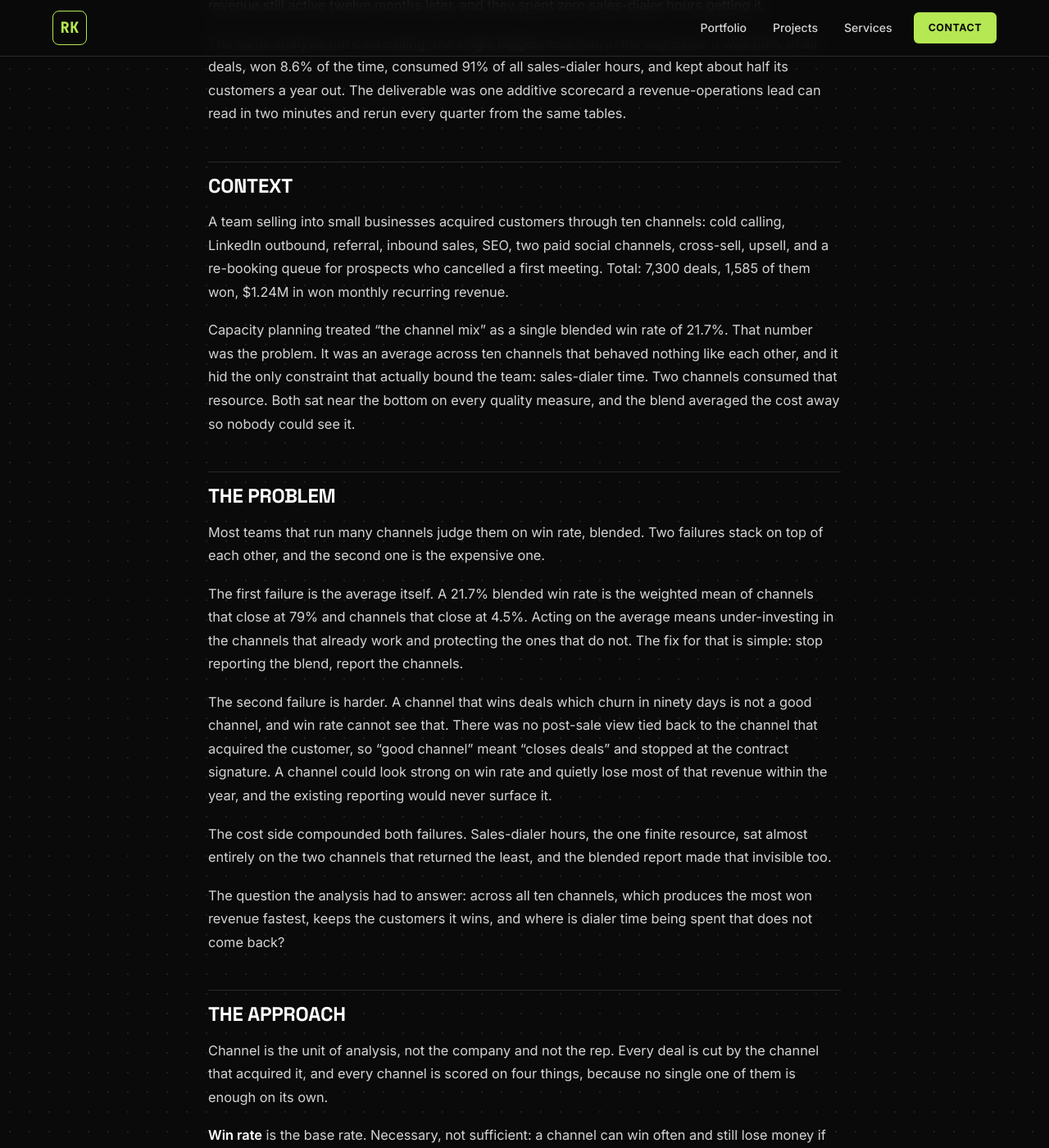
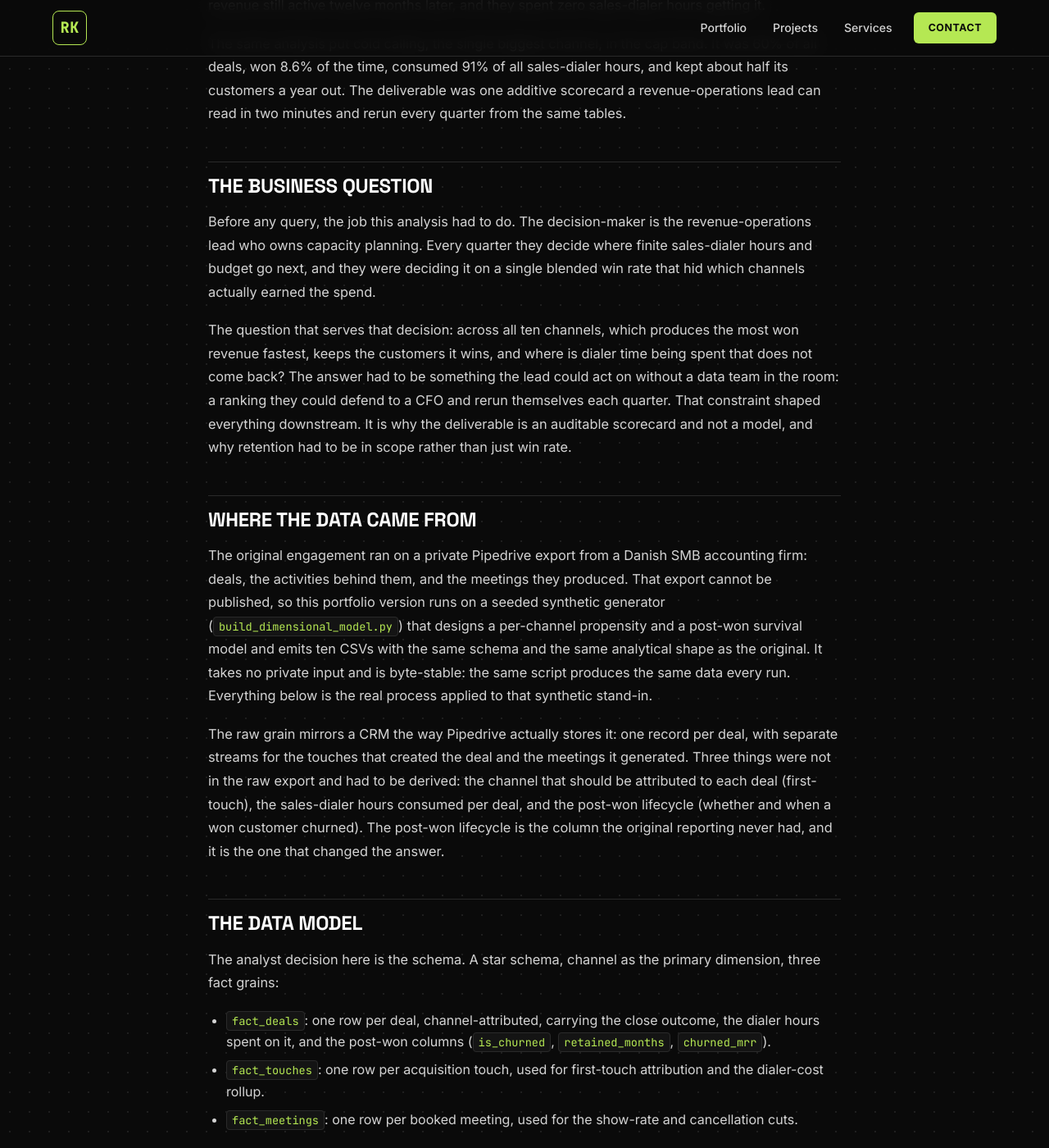
Before and after one commit to rasmuskampmann1998/rasmuskampmann.com, a Jekyll site: the page built from _projects/02-channel-performance.md, in a window 1280 px wide and 1400 px high, scrolled down 1200 px. Shown: the whole window at 82% size. Built offline with Jekyll 4.4.1, drawn with Linux system fonts in a browser that asks for light colours; some of the changed text lies outside the part shown.

Commit message:
Channel Performance: show the full analyst process
Was a findings report. Now walks the process a hiring reviewer reads
for: the business question as a job-to-be-done, where the data came
from, the star-schema model as a decision, and the validation gates,
all before the findings. Adds a per-step tools table. Charts and
numbers unchanged; synthetic disclosed once; honesty rails intact.

Co-Authored-By: Claude Opus 4.7 <noreply@anthropic.com>

```diff
--- a/_projects/02-channel-performance.md
+++ b/_projects/02-channel-performance.md
@@ -14,7 +14,7 @@ github_url: https://github.com/rasmuskampmann1998/rasmus-kampmann-case-studies/t
 
 A sales team ran ten acquisition channels and reported them as one blended win rate. The blend looked healthy. Underneath it the channels were not one thing: win rates from 4.5% to 79%, time-to-won from a week to a month, and post-sale retention from roughly 50% to 96%. Averaging them hid which channels earned their cost and which burned it.
 
-This is a channel-level analysis with a post-sale axis most channel reporting skips. It asks two questions, not one: which channel wins, and whether the customers it wins stay. The figures here are synthetic, generated from a seeded model that reproduces the shape of a real Pipedrive engagement whose data cannot be published. The method is the point.
+This case study walks the whole analyst process, not only the answer. It covers the decision it had to serve, where the data came from, how it was modelled and validated, then the analysis and the call. The figures are synthetic, generated from a seeded model that reproduces the shape of a real Pipedrive engagement whose data cannot be published. The method is the point.
 
 Want the schema, the scorecard rule, and the Power BI model: see the [GitHub case study]({{ page.github_url }}).
 
@@ -24,27 +24,41 @@ One number reframes the whole mix: five warm channels were 21% of deals but 78%
 
 The same analysis put cold calling, the single biggest channel, in the cap band. It was 60% of all deals, won 8.6% of the time, consumed 91% of all sales-dialer hours, and kept about half its customers a year out. The deliverable was one additive scorecard a revenue-operations lead can read in two minutes and rerun every quarter from the same tables.
 
-## Context
+## The business question
 
-A team selling into small businesses acquired customers through ten channels: cold calling, LinkedIn outbound, referral, inbound sales, SEO, two paid social channels, cross-sell, upsell, and a re-booking queue for prospects who cancelled a first meeting. Total: 7,300 deals, 1,585 of them won, $1.24M in won monthly recurring revenue.
+Before any query, the job this analysis had to do. The decision-maker is the revenue-operations lead who owns capacity planning. Every quarter they decide where finite sales-dialer hours and budget go next, and they were deciding it on a single blended win rate that hid which channels actually earned the spend.
 
-Capacity planning treated "the channel mix" as a single blended win rate of 21.7%. That number was the problem. It was an average across ten channels that behaved nothing like each other, and it hid the only constraint that actually bound the team: sales-dialer time. Two channels consumed that resource. Both sat near the bottom on every quality measure, and the blend averaged the cost away so nobody could see it.
+The question that serves that decision: across all ten channels, which produces the most won revenue fastest, keeps the customers it wins, and where is dialer time being spent that does not come back? The answer had to be something the lead could act on without a data team in the room: a ranking they could defend to a CFO and rerun themselves each quarter. That constraint shaped everything downstream. It is why the deliverable is an auditable scorecard and not a model, and why retention had to be in scope rather than just win rate.
 
-## The problem
+## Where the data came from
 
-Most teams that run many channels judge them on win rate, blended. Two failures stack on top of each other, and the second one is the expensive one.
+The original engagement ran on a private Pipedrive export from a Danish SMB accounting firm: deals, the activities behind them, and the meetings they produced. That export cannot be published, so this portfolio version runs on a seeded synthetic generator (`build_dimensional_model.py`) that designs a per-channel propensity and a post-won survival model and emits ten CSVs with the same schema and the same analytical shape as the original. It takes no private input and is byte-stable: the same script produces the same data every run. Everything below is the real process applied to that synthetic stand-in.
 
-The first failure is the average itself. A 21.7% blended win rate is the weighted mean of channels that close at 79% and channels that close at 4.5%. Acting on the average means under-investing in the channels that already work and protecting the ones that do not. The fix for that is simple: stop reporting the blend, report the channels.
+The raw grain mirrors a CRM the way Pipedrive actually stores it: one record per deal, with separate streams for the touches that created the deal and the meetings it generated. Three things were not in the raw export and had to be derived: the channel that should be attributed to each deal (first-touch), the sales-dialer hours consumed per deal, and the post-won lifecycle (whether and when a won customer churned). The post-won lifecycle is the column the original reporting never had, and it is the one that changed the answer.
 
-The second failure is harder. A channel that wins deals which churn in ninety days is not a good channel, and win rate cannot see that. There was no post-sale view tied back to the channel that acquired the customer, so "good channel" meant "closes deals" and stopped at the contract signature. A channel could look strong on win rate and quietly lose most of that revenue within the year, and the existing reporting would never surface it.
+## The data model
 
-The cost side compounded both failures. Sales-dialer hours, the one finite resource, sat almost entirely on the two channels that returned the least, and the blended report made that invisible too.
+The analyst decision here is the schema. A star schema, channel as the primary dimension, three fact grains:
 
-The question the analysis had to answer: across all ten channels, which produces the most won revenue fastest, keeps the customers it wins, and where is dialer time being spent that does not come back?
+- `fact_deals`: one row per deal, channel-attributed, carrying the close outcome, the dialer hours spent on it, and the post-won columns (`is_churned`, `retained_months`, `churned_mrr`).
+- `fact_touches`: one row per acquisition touch, used for first-touch attribution and the dialer-cost rollup.
+- `fact_meetings`: one row per booked meeting, used for the show-rate and cancellation cuts.
+
+Seven conformed dimensions hang off those facts: date, channel, campaign, company, rep, stage, lost reason. Channel is the primary axis because the question is a channel question; making it a dimension rather than a column on the deal is what lets every measure be cut by channel without rewriting a query each time. Relationships are single-direction, one row per deal, and `dim_campaign` is deliberately not joined to `dim_channel` because that would snowflake the schema and channel context already arrives through `fact_deals`. Small modelling choices like that are the difference between a model a revenue lead can extend and one only its author can.
+
+## Cleaning and validation
+
+This is the half of the work that decides whether the conclusion holds, and the half a findings report skips. The whole analysis turns on attributing each deal to one channel, so three things had to be true before any chart was drawn.
+
+A dangling channel key would silently drop deals from a rollup and bias the ranking toward whichever channel kept its keys clean, so I joined every foreign key in the fact tables back to its dimension in DuckDB and required zero orphans, including the post-won `churn_date_key`. It came back clean; if it had not, the win-rate cliff could have been an artefact of lost rows rather than a real split.
+
+A deal with three meetings must count as one deal, not three, or every channel that books more meetings looks like it wins more revenue. The touch and meeting streams stay at their own grain and roll up before they reach the deal grain, so revenue is counted once per deal and the dialer-cost rollup is not inflated by chatty channels.
+
+The last gate is the one that catches the silent error: the scorecard quoted a number, and the rule that produced the band had to agree with it. A single verification script recomputes every figure in this write-up, the dashboard, and the scorecard straight from the CSVs, and recomputes the band assignments from the same rule, so the headline and the logic behind it cannot drift apart. If a measure moves, the script fails before the chart ships, not after a reviewer asks where the number came from.
 
 ## The approach
 
-Channel is the unit of analysis, not the company and not the rep. Every deal is cut by the channel that acquired it, and every channel is scored on four things, because no single one of them is enough on its own.
+Channel is the unit of analysis. Every deal is cut by the channel that acquired it, and every channel is scored on four things, because no single one of them is enough on its own.
 
 **Win rate** is the base rate. Necessary, not sufficient: a channel can win often and still lose money if those wins leave.
 
@@ -54,7 +68,7 @@ Channel is the unit of analysis, not the company and not the rep. Every deal is
 
 **Retention** is the post-sale axis, and it is the one that changed the verdict. Share of won customers still active at twelve months, and net revenue retention, both tied back to the acquiring channel. This is the half of the picture win rate cannot show.
 
-These four collapse into one additive score, then into four action bands: scale, maintain, cap, kill. The score is a rule, not a model, deliberately. A model would be more precise and less useful here, because nobody on the revenue team could audit it or rebuild it next quarter. Every point the rule assigns is traceable to a number in the dimensional tables, and a verification step recomputes the whole thing from the data so the scorecard and the rule that produced it cannot drift apart.
+These four collapse into one additive score, then into four action bands: scale, maintain, cap, kill. The score is a rule, not a model, deliberately. A model would be more precise and less useful here, because nobody on the revenue team could audit it or rebuild it next quarter. Every point the rule assigns is traceable to a number in the dimensional tables.
 
 ## The findings
 
@@ -112,6 +126,17 @@ The first pass had no post-sale axis at all. The word "churn" was in the write-u
 
 The smallest channel, re-bookings, has only fourteen won customers. Its retention number is too thin to carry a recommendation, so the kill verdict rests on its 4.5% win rate over 312 deals, not on the fourteen-row retention figure, and it is flagged as small-sample everywhere it appears. A real engagement would run the window longer to give that channel a sample worth a decision rather than a direction.
 
-## Tools
+## Tools, by step
 
-Python with pandas and numpy for the analysis and the verification step. SQL for the schema and the analytical queries, cross-checked in DuckDB. Power BI on a PBIP/TMDL project for the dashboard, validated headless with pbi-cli. Every chart is a bar or a line, one comparison grammar, no second encoding to decode. The whole thing reproduces from one script with no real client data.
+The same tools most analysts list, but used at a specific step for a specific reason:
+
+| Step | Tool | What it did here |
+|---|---|---|
+| Sourcing | Pipedrive export (synthetic stand-in via a seeded Python generator) | Deals, touches, and meetings at CRM grain; no private data leaves the original engagement |
+| Modelling | SQL (Postgres-style DDL) | The star schema: three fact grains, seven conformed dimensions, channel as the primary axis |
+| Cleaning and validation | DuckDB | Referential-integrity checks (zero FK orphans), grain dedupe, query validation before any finding |
+| Analysis | Python (pandas, numpy) | The four-factor scoring, the retention/survival cuts, and a verification script that recomputes every quoted number |
+| Dashboard | Power BI (PBIP/TMDL, validated headless with pbi-cli) | The channel scorecard as something the revenue lead reruns each quarter |
+| Reproduction | One seeded script | The whole pipeline regenerates byte-identically from source with no real client data |
+
+Every chart in this case study is a bar or a line, one comparison grammar, nothing that needs a second encoding to decode.
```
